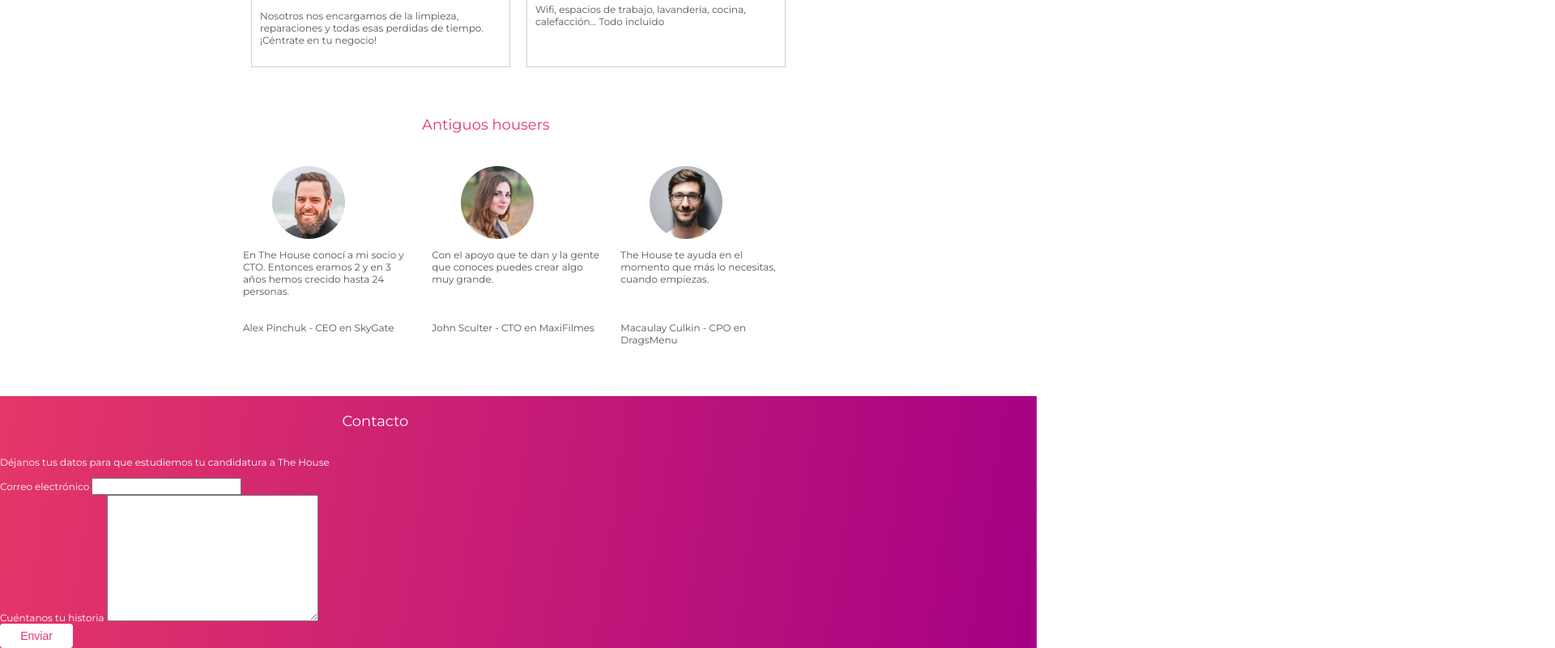
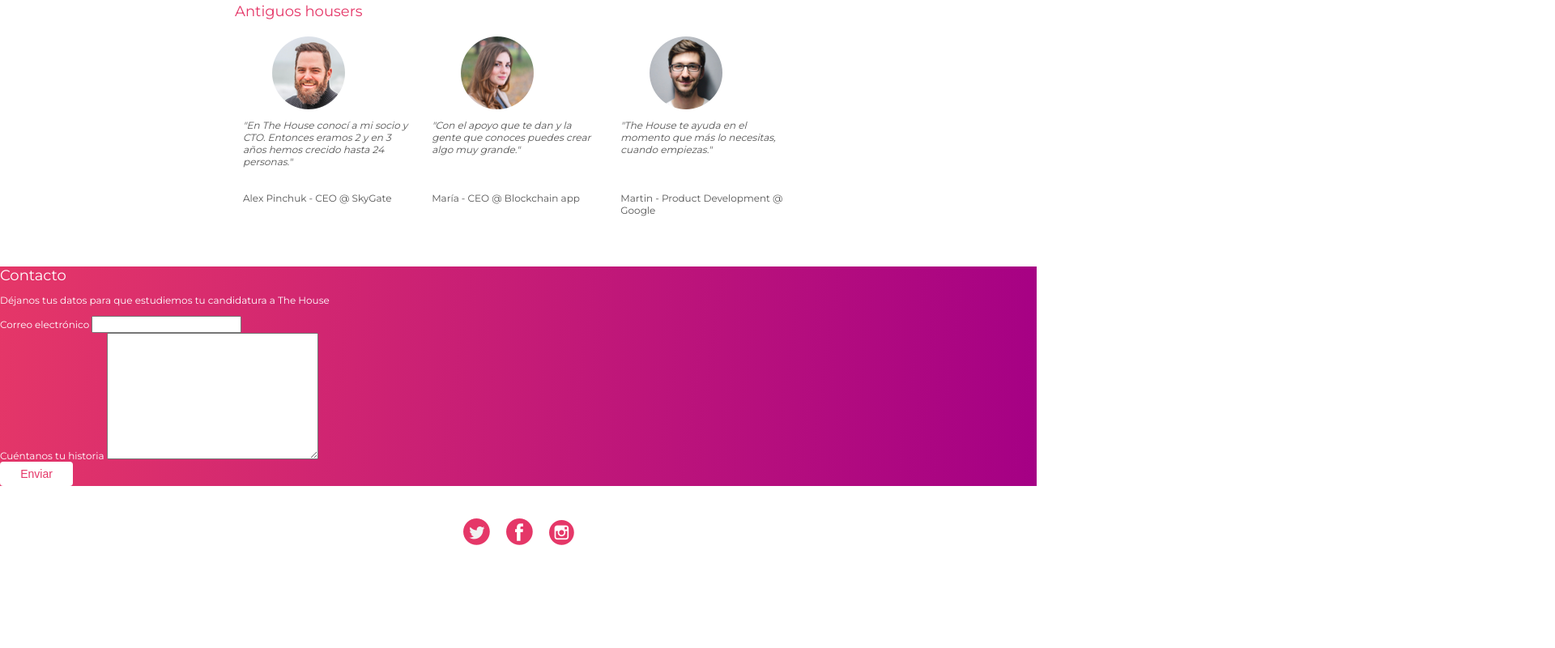
Before and after one commit to miguelarian/thehaus, a website built with webpack: page src/index.html in a window 1280 px wide. Shown: the part 1484-2284 px from the top of the page at 81% size, 1920 px wide, since content can reach past the window. After the commit the page ends 2197 px from the top, so only its background shows below. Built offline with nearby package versions, Linux system fonts and the light colour scheme.

Commit message:
Added social networks footer

```diff
--- a/src/index.html
+++ b/src/index.html
@@ -90,23 +90,23 @@
                 <span class="oldhouser">
                     <div class="oldhouser__wrapper">
                         <img class="oldhouser__image" src="static/exhouser1.png" alt="exhouser">
-                        <p>En The House conocí a mi socio y CTO. Entonces eramos 2 y en 3 años hemos crecido hasta 24 personas.</p>
+                        <p class="italic">"En The House conocí a mi socio y CTO. Entonces eramos 2 y en 3 años hemos crecido hasta 24 personas."</p>
                     </div>
-                    <p class="oldhouser__name">Alex Pinchuk - CEO en SkyGate</p>
+                    <p class="oldhouser__name">Alex Pinchuk - CEO @ SkyGate</p>
                 </span>
                 <span class="oldhouser">
                     <div class="oldhouser__wrapper">
                         <img class="oldhouser__image" src="static/exhouser2.png" alt="exhouser">
-                        <p>Con el apoyo que te dan y la gente que conoces puedes crear algo muy grande.</p>
+                        <p class="italic">"Con el apoyo que te dan y la gente que conoces puedes crear algo muy grande."</p>
                     </div>
-                    <p class="oldhouser__name">John Sculter - CTO en MaxiFilmes</p>
+                    <p class="oldhouser__name">María - CEO @ Blockchain app</p>
                 </span>
                 <span class="oldhouser">
                     <div class="oldhouser__wrapper">
                         <img class="oldhouser__image" src="static/exhouser3.png" alt="exhouser">
-                        <p>The House te ayuda en el momento que más lo necesitas, cuando empiezas.</p>
+                        <p class="italic">"The House te ayuda en el momento que más lo necesitas, cuando empiezas."</p>
                     </div>
-                    <p class="oldhouser__name">Macaulay Culkin - CPO en DragsMenu</p>
+                    <p class="oldhouser__name">Martin - Product Development @ Google</p>
                 </span>
             </section>
             <section id="contact" class="contact section--full">
@@ -124,8 +124,24 @@
                 </div>
                 <button type="button" class="btn btn--secondary">Enviar</button>
             </section>
-            <section id="social">
-
+            <section id="social" class="section">
+                <div class="social__list">
+                    <span class="social__item">
+                        <a href="https://twitter.com/hi_thehouse">
+                            <img src="static/twitter.png" alt="twitter">
+                        </a>
+                    </span>
+                    <span class="social__item">
+                        <a href="#">
+                            <img src="static/facebook.png" alt="facebook">
+                        </a>
+                    </span>
+                    <span class="social__item">
+                        <a href="https://www.instagram.com/hi.thehouse/?hl=es">
+                            <img src="static/instagram.png" alt="instagram">
+                        </a>
+                    </span>
+                </div>
             </section>
         </div>
     </body>
--- a/src/index.js
+++ b/src/index.js
@@ -14,7 +14,7 @@ window.onload = function(){
         // The optional number (800) specifies the number of milliseconds it takes to scroll to the specified area
         $('html, body').animate({
           scrollTop: $(hash).offset().top
-        }, 300, function(){
+        }, 600, function(){
 
           // Add hash (#) to URL when done scrolling (default click behavior)
           window.location.hash = hash;
--- a/src/style.css
+++ b/src/style.css
@@ -144,6 +144,10 @@ header {
     color: #e53768;
 }
 
+.italic {
+    font-style: italic;
+}
+
 .how__image{
     width: 300px;
     height: 200px;
@@ -191,7 +195,7 @@ header {
     font-size: 18px;
 }
 
-.section__title--centered {
+.section__title--ed {
     margin: 20px 33%;
 }
 
@@ -263,3 +267,13 @@ header {
     margin: 0 17%;
     width: 90px;
 }
+
+.social__list {
+    display: flex;
+    flex-direction: row;
+    justify-content: center;
+}
+
+.social__item {
+    margin: 10px;
+}
```
Also changed, not shown: src/static/facebook.png (added), src/static/instagram.png (added), src/static/twitter.png (added).
